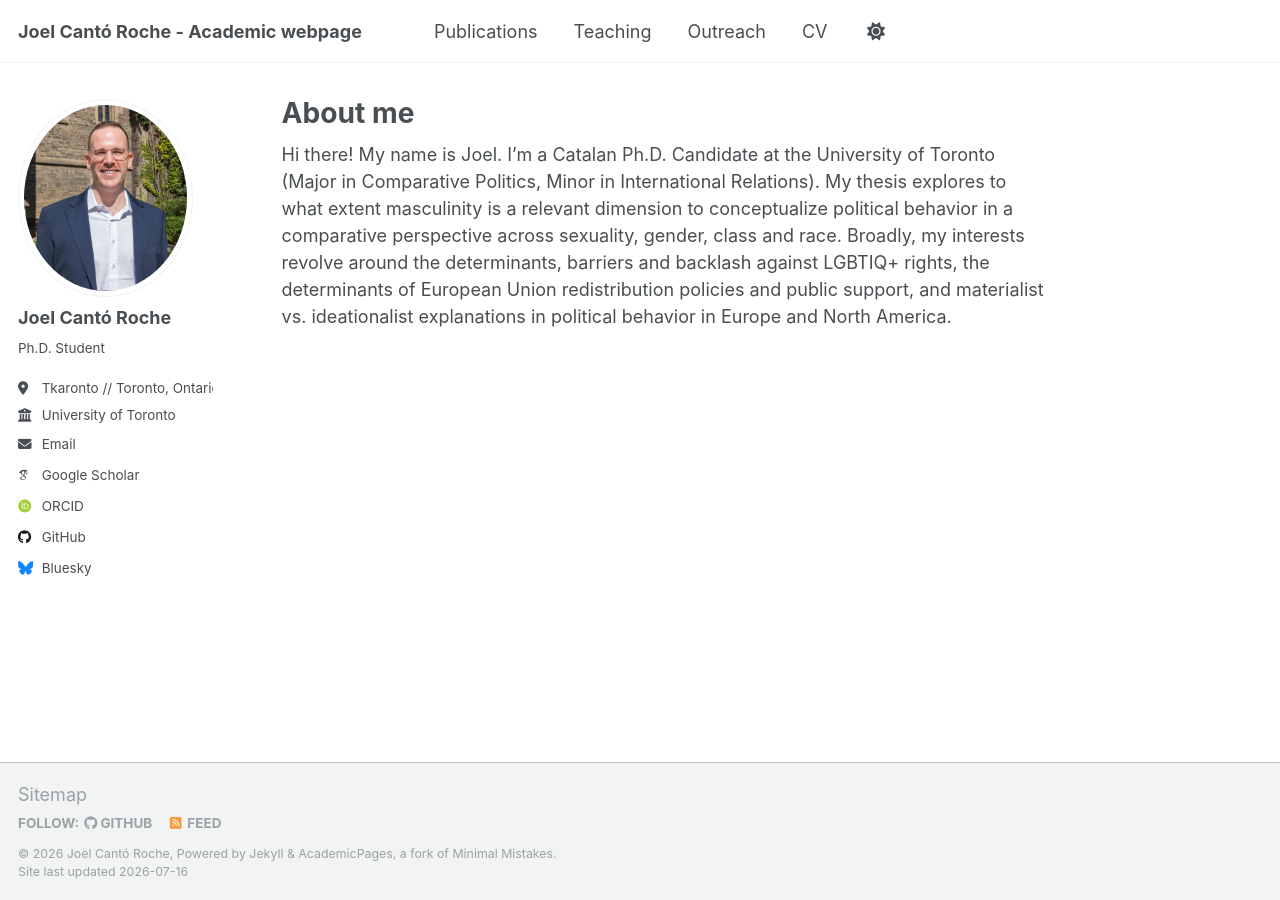
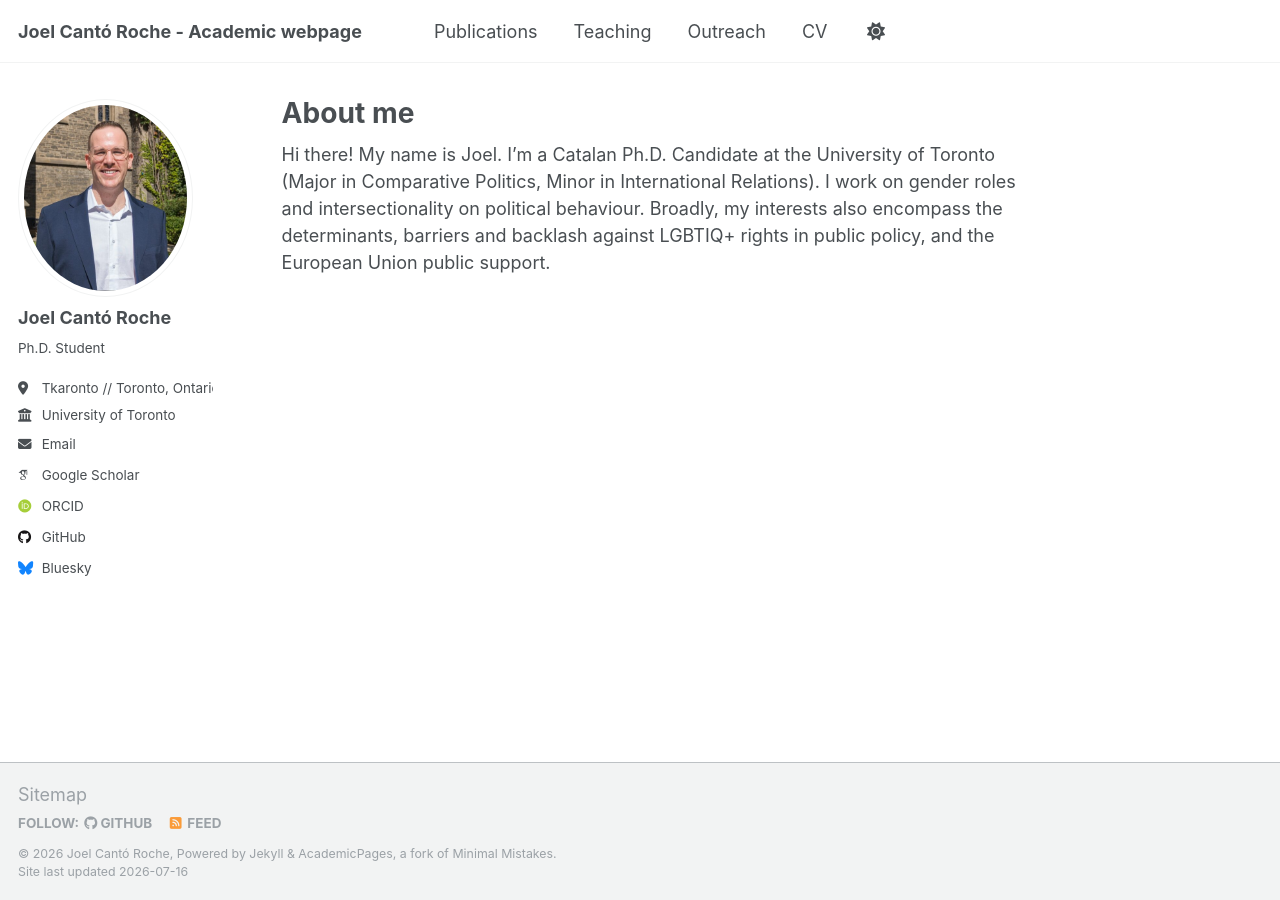
Before and after one commit to jcantoroc/jcantoroc.github.io, a Jekyll site: the page built from _pages/about.md, in a window 1280 px wide. Built offline with Jekyll 4.4.1, drawn with Linux system fonts in a browser that asks for light colours; some web fonts are replaced.

Commit message:
Update about.md

```diff
--- a/_pages/about.md
+++ b/_pages/about.md
@@ -6,4 +6,4 @@ redirect_from:
   - /about/
   - /about.html
 ---
-Hi there! My name is Joel. I'm a Catalan Ph.D. Candidate at the University of Toronto (Major in Comparative Politics, Minor in International Relations). My thesis explores to what extent masculinity is a relevant dimension to conceptualize political behavior in a comparative perspective across sexuality, gender, class and race. Broadly, my interests revolve around the determinants, barriers and backlash against LGBTIQ+ rights, the determinants of European Union redistribution policies and public support, and materialist vs. ideationalist explanations in political behavior in Europe and North America.
+Hi there! My name is Joel. I'm a Catalan Ph.D. Candidate at the University of Toronto (Major in Comparative Politics, Minor in International Relations). I work on gender roles and intersectionality on political behaviour. Broadly, my interests also encompass the determinants, barriers and backlash against LGBTIQ+ rights in public policy, and the European Union public support.
```
